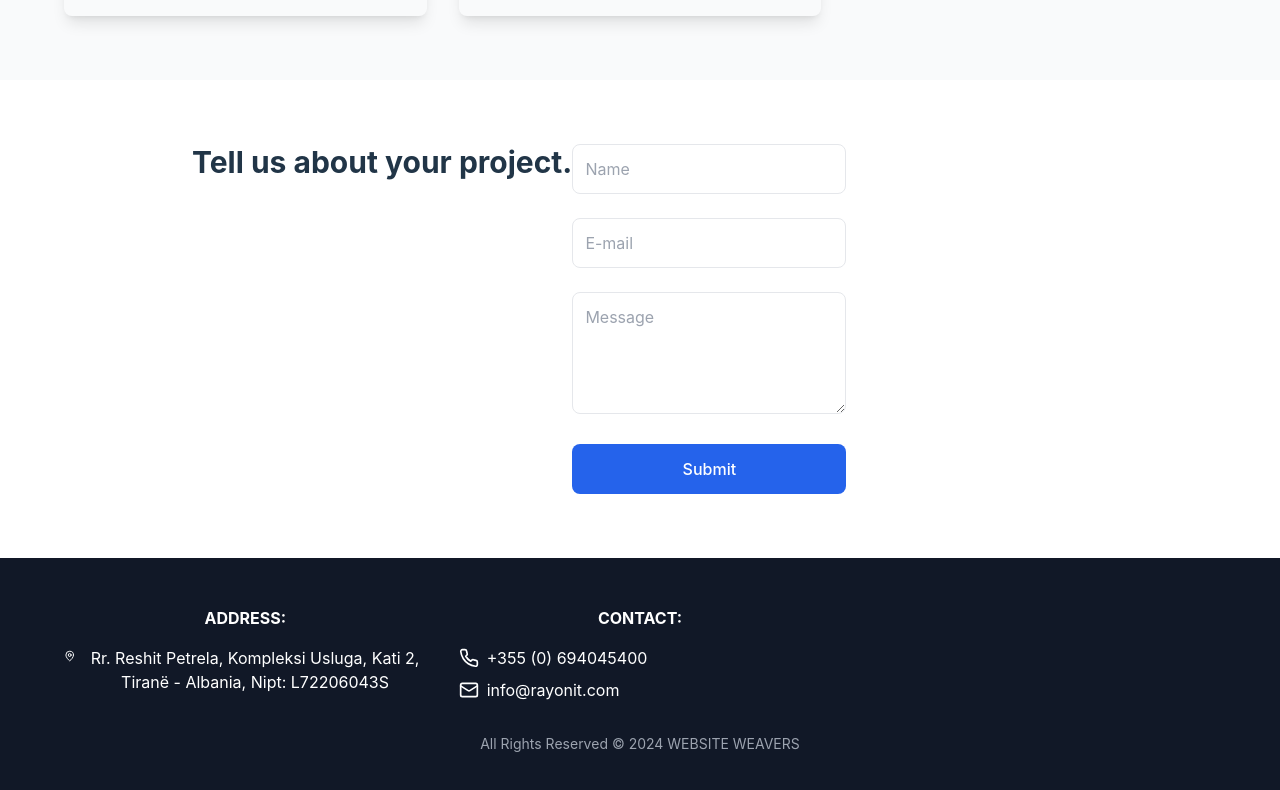
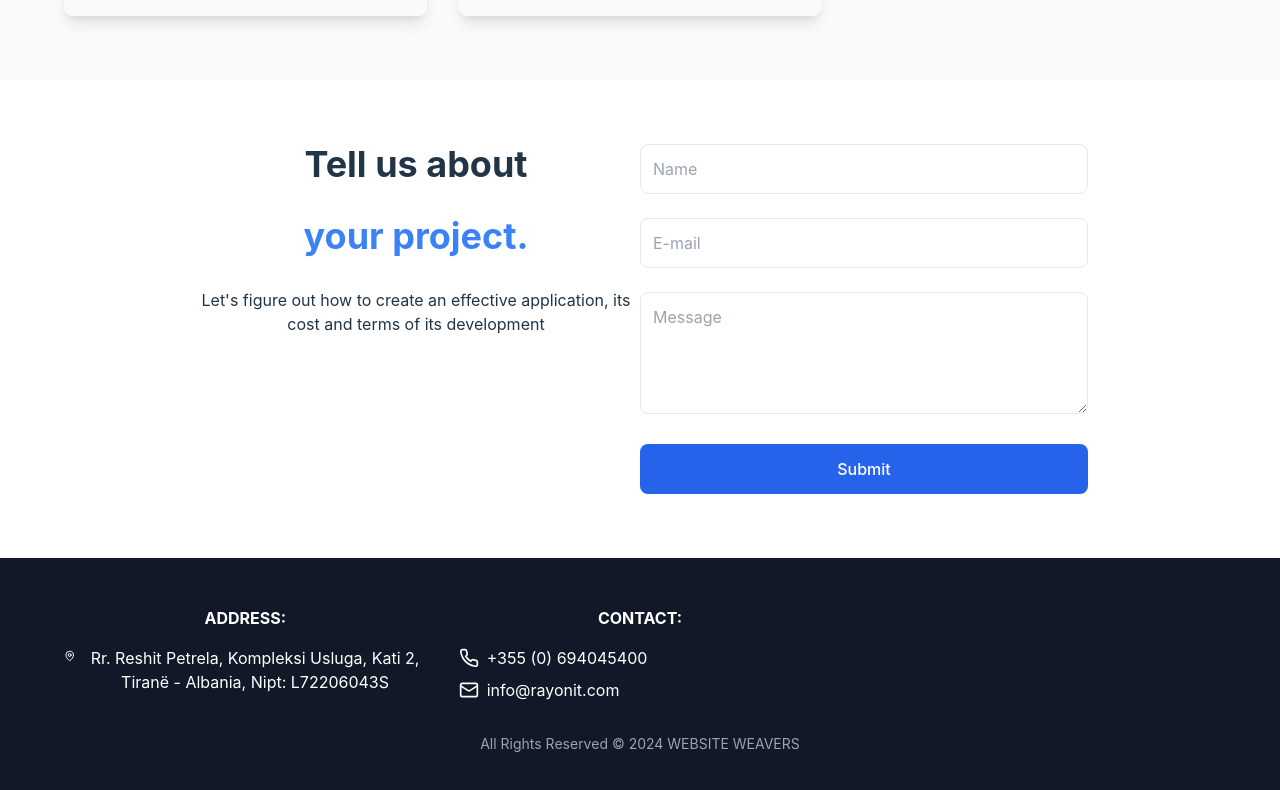
Before and after one commit to awolcat/WebWeavers, a Next.js app in the folder website-weavers-app/: page / in a window 1280 px wide. Shown: the part 2723-3513 px from the top of the page. Built offline with nearby package versions, Linux system fonts and the light colour scheme.

Commit message:
landing page

```diff
--- a/website-weavers-app/src/App.css
+++ b/website-weavers-app/src/App.css
@@ -4,6 +4,11 @@
   margin: 0 auto;
   overflow: clip;
   text-align: center;
+
+}
+
+* {
+  scroll-behavior: smooth;
 }
 
 .logo {
--- a/website-weavers-app/src/components/Landing.jsx
+++ b/website-weavers-app/src/components/Landing.jsx
@@ -1,5 +1,5 @@
 import React from 'react';
-import { ArrowRight, Mail, Phone, MapPin } from 'lucide-react';
+import { Mail, Phone, MapPin } from 'lucide-react';
 
 import Navbar from './Navigation';
 import Hero from './Hero';
@@ -27,9 +27,12 @@ const LandingPage = () => {
 
       {/* Contact Form Section */}
       <section id="contact" className="px-6 py-16">
-        <div className="max-w-4xl mx-auto flex flex-row">
+        <div className="max-w-4xl mx-auto grid grid-cols-1 lg:grid-cols-2">
           <div>
-            <h2 className="text-3xl font-bold mb-8 text-center">Tell us about your project.</h2>
+            <h2 className="text-4xl font-bold mb-8 text-center">Tell us about</h2>
+            <h2 className="text-4xl font-bold mb-8 text-blue-500 text-center">your project.</h2>
+            <p>Let's figure out how to create an effective application,
+            its cost and terms of its development</p>
           </div>
           <div className=''>
             <form className="space-y-6">
--- a/website-weavers-app/src/components/Navigation.jsx
+++ b/website-weavers-app/src/components/Navigation.jsx
@@ -4,11 +4,12 @@ import { Menu, X } from 'lucide-react';
 const Navbar = () => {
     const [isMenuOpen, setIsMenuOpen] = useState(false);
     const navLinks = [
-      { href: '#about', text: 'OUR SERVICES' },
-      { href: '#products', text: 'WHY US' },
-      { href: '#enquiry', text: 'PROJECTS' },
+      { href: '#services', text: 'OUR SERVICES' },
+      { href: '#why-us', text: 'WHY US' },
+      { href: '#recent-projects', text: 'PROJECTS' },
       { href: '#contact', text: 'TESTIMONIALS' }
     ];
+
     return (
         <nav className="flex items-center justify-between py-4 z-50 shadow-md bg-white sticky top-0">
           <div className="container mx-auto px-6">
@@ -21,7 +22,7 @@ const Navbar = () => {
                   <a
                     key={link.href}
                     href={link.href}
-                    onClick={(e) => scrollToSection(e, link.href)}
+                    // onClick={(e) => scrollToSection(e, link.href)}
                     className="hover:text-blue-600 transition-colors text-sm font-semibold"
                   >
                     {link.text}
@@ -49,7 +50,7 @@ const Navbar = () => {
                   <a
                     key={link.href}
                     href={link.href}
-                    onClick={(e) => scrollToSection(e, link.href)}
+                    // onClick={(e) => scrollToSection(e, link.href)}
                     className="block py-2 hover:text-blue-600 transition-colors"
                   >
                     {link.text}
```
